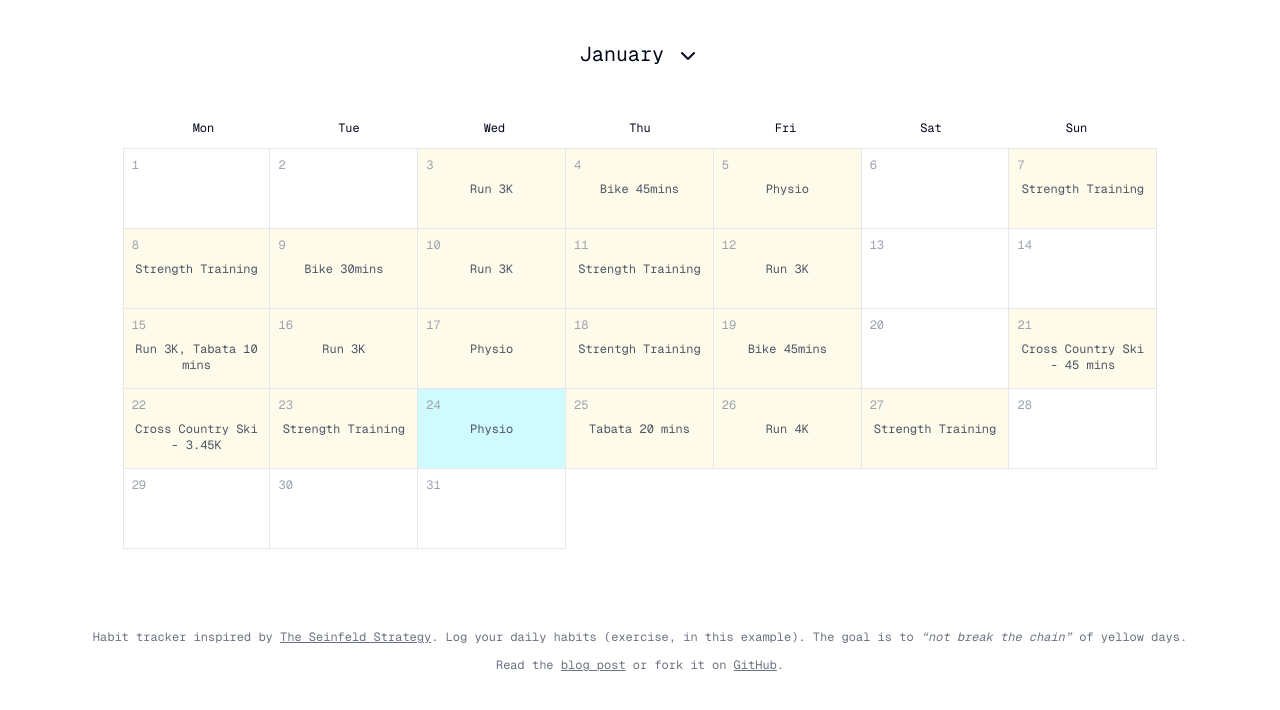
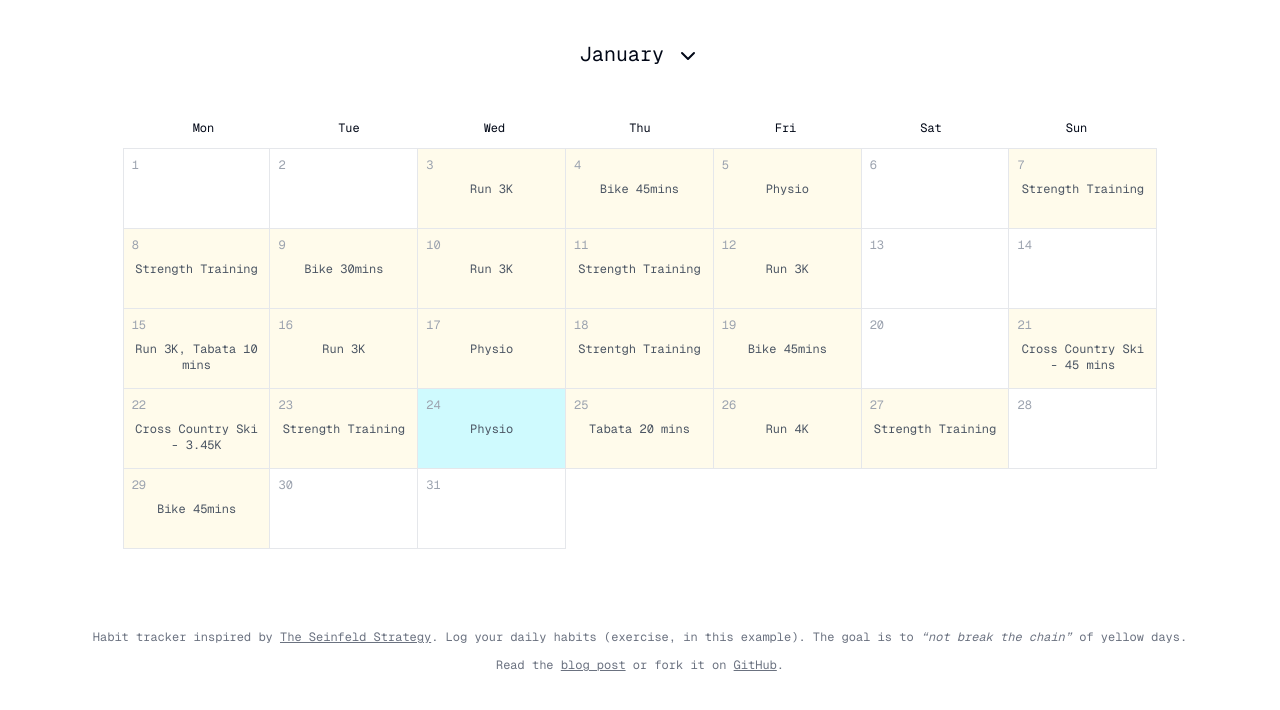
Before and after one commit to scottgallant/seinfeld-calendar, a Next.js app: page / in a window 1280 px wide. Shown: the top 710 px of the page. Built offline with nearby package versions, Linux system fonts and the light colour scheme.

Commit message:
added exercise

```diff
--- a/src/data/specialDates.js
+++ b/src/data/specialDates.js
@@ -20,6 +20,7 @@ const specialDates = [
   { "date": "2024-01-25", "description": "Tabata 20 mins" },
   { "date": "2024-01-26", "description": "Run 4K" },
   { "date": "2024-01-27", "description": "Strength Training" },
+  { "date": "2024-01-29", "description": "Bike 45mins" },
 ];
 
 export default specialDates;
```
Lines whose indentation alone changed are shown as unchanged.
